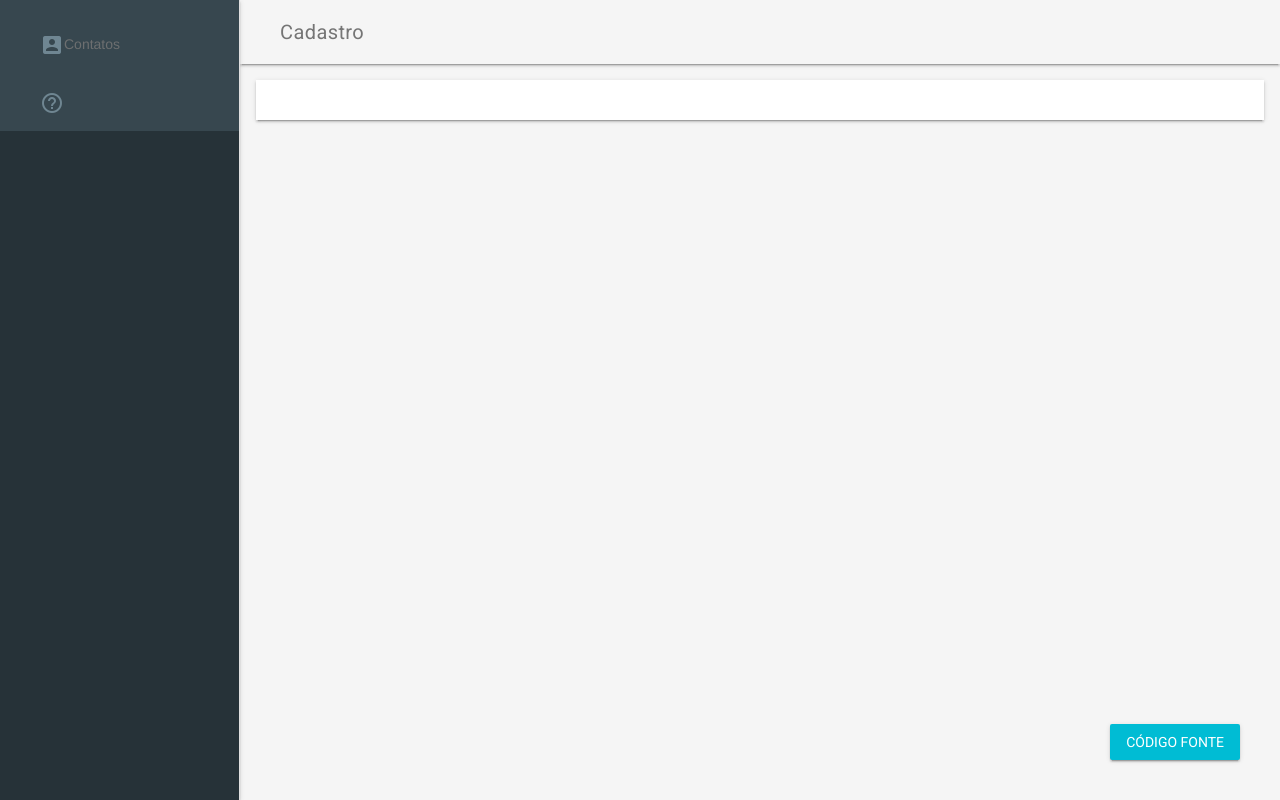
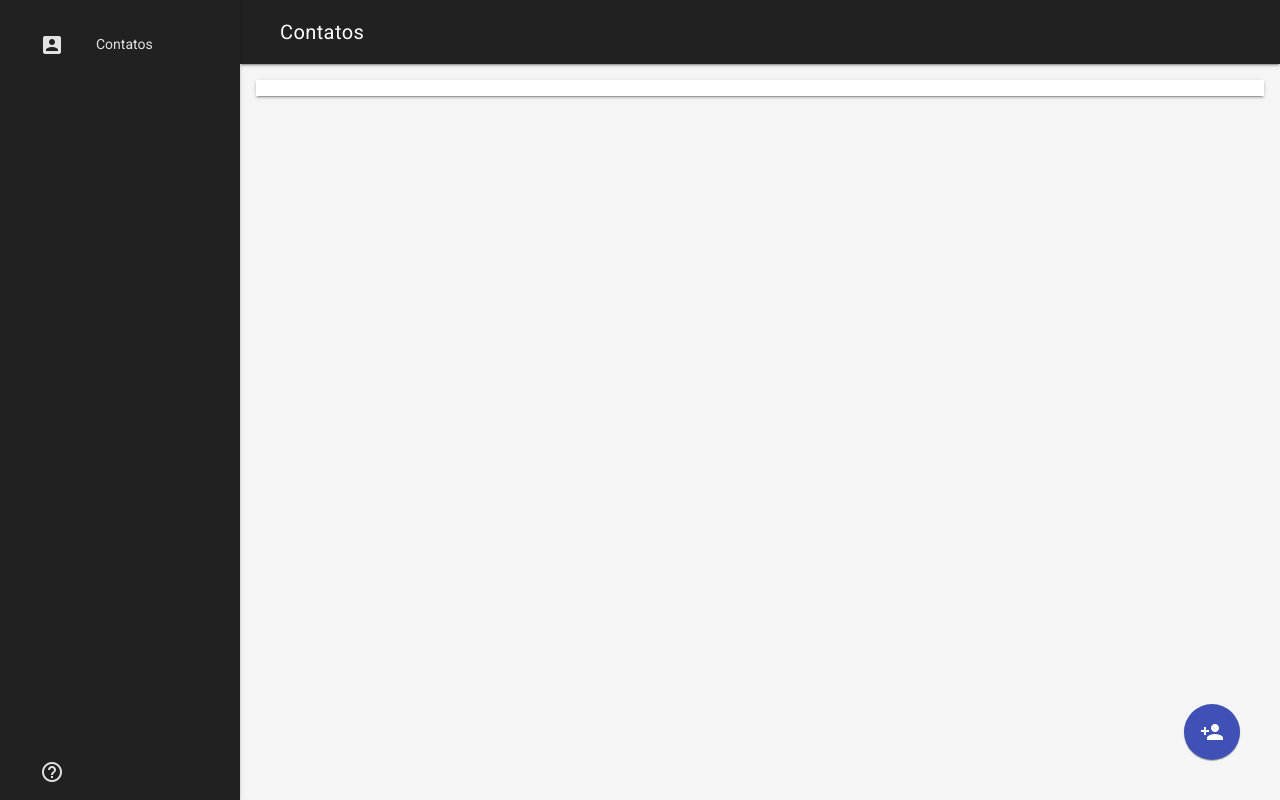
Before and after one commit to Phomint/EngTest, a Django app: page / in a window 1280 px wide. Run offline with Django 3.2, Linux system fonts and the light colour scheme; data that the repository does not hold is empty; parts of the project's set-up code (start-up, migrations or seed data) failed here and were passed over.

Commit message:
Correção de bug na folha de estilos. E upgrade nos templates.

```diff
--- a/website/case/templates/contato/contato_create.html
+++ b/website/case/templates/contato/contato_create.html
@@ -2,7 +2,8 @@
 
 {% block content %}
 <form action='.' method='POST'>{% csrf_token %}
-    {{ form.as_p }}
-    <input type='submit' value='Salvar' />
+  {{ form.as_p }}
+  <input type='submit' value='Salvar' />
+
 </form>
 {% endblock %}
--- a/website/case/templates/contato/contato_list.html
+++ b/website/case/templates/contato/contato_list.html
@@ -1,28 +1,45 @@
 {% extends "base.html" %}
 {% block content %}
-
-
-<div class='col-sm-6 col-sm-offset-3'>
-    <h1>{{ title }}</h1>
+<style>
+  .demo-list-three {
+    width: 1080px;
+  }
+</style>
+<style>
+  #fab {
+    position: fixed;
+    display: block;
+    right: 0;
+    bottom: 0;
+    margin-right: 40px;
+    margin-bottom: 40px;
+    z-index: 900;
+  }
+</style>
 <form method='GET' action=''>
 </form>
 {% for obj in object_list %}
-<div class="row">
-  <div class="col-sm-12">
-    <div class="thumbnail">
-        <div class="caption">
-        {% if obj.draft %}<h3>Staff only: Draft</h3>{% endif %} {% if obj.publish > today %}<h3>Staff Only: Future Post</h3>{% endif %}
-        <h3><a href='{{ obj.get_absolute_url }}'>{{ obj.title }}</a> <small>{{ obj.publish }}</small></h3>
-        {% if obj.user.get_full_name %}<p>Author: {{ obj.user.get_full_name }}</p>{% endif %}
-        <p>{{ obj.content|linebreaks|truncatechars:120 }}</p>
-        <p><a href="{{ obj.get_absolute_url }}" class="btn btn-primary" role="button">Detalhes</a></p>
-      </div>
-    </div>
-  </div>
-<hr/>
-</div>
+<ul class="demo-list-three mdl-list">
+  <li class="mdl-list__item mdl-list__item--three-line">
+    <span class="mdl-list__item-primary-content">
+        <i class="material-icons mdl-list__item-avatar">person</i>
+        <a href='{{ obj.get_absolute_url }}'><span>{{ obj.nome }}</span></a>
+    <span class="mdl-list__item-text-body">
+          {{ obj.celular }} <br>
+          {{ obj.email }}
+        </span>
+    </span>
+
+    <a href="{{ obj.get_absolute_url }}" class="mdl-button mdl-js-button mdl-button--primary">
+  DETALHES
+</a>
+  </li>
+</ul>
 {% endfor %}
 
-</div>
+<a href="" id="fab" class="mdl-button mdl-js-button mdl-button--fab mdl-button--primary">
+     <i class="material-icons">person_add</i>
+    </a>
+
 
 {% endblock content %}
--- /dev/null
+++ b/website/static/css/styles.css
@@ -0,0 +1,64 @@
+/**
+ * Copyright 2015 Google Inc. All Rights Reserved.
+ *
+ * Licensed under the Apache License, Version 2.0 (the "License");
+ * you may not use this file except in compliance with the License.
+ * You may obtain a copy of the License at
+ *
+ *      http://www.apache.org/licenses/LICENSE-2.0
+ *
+ * Unless required by applicable law or agreed to in writing, software
+ * distributed under the License is distributed on an "AS IS" BASIS,
+ * WITHOUT WARRANTIES OR CONDITIONS OF ANY KIND, either express or implied.
+ * See the License for the specific language governing permissions and
+ * limitations under the License.
+ */
+html, body {
+  font-family: 'Roboto', 'Helvetica', sans-serif;
+}
+
+span, a {
+  text-decoration: none !important;
+}
+
+.demo-drawer {
+  border: none;
+}
+
+/* iOS Safari */
+.demo-drawer .mdl-menu__container {
+  z-index: -1;
+}
+
+.demo-drawer .demo-navigation {
+  z-index: -2;
+}
+
+/* iOS Safari */
+.demo-drawer .mdl-menu .mdl-menu__item {
+  display: -webkit-flex;
+  display: -ms-flexbox;
+  display: flex;
+  -webkit-align-items: center;
+  -ms-flex-align: center;
+  align-items: center;
+}
+
+.demo-navigation {
+  -webkit-flex-grow: 1;
+  -ms-flex-positive: 1;
+  flex-grow: 1;
+}
+
+.demo-layout .demo-navigation .mdl-navigation__link:hover {
+  background-color: #311B92;
+}
+
+.demo-navigation .mdl-navigation__link .material-icons {
+  font-size: 24px;
+  margin-right: 32px;
+}
+
+.demo-content {
+  max-width: 1080px;
+}
--- a/website/templates/base.html
+++ b/website/templates/base.html
@@ -1,41 +1,44 @@
+{% load static %}
 <!doctype html>
 <html>
 
 <head>
+  <meta charset="utf-8">
 
+  <meta http-equiv="X-UA-Compatible" content="IE=edge">
+  <meta name="description" content="A front-end template that helps you build fast, modern mobile web apps.">
+  <meta name="viewport" content="width=device-width, initial-scale=1.0, minimum-scale=1.0">
   <title>Paginas de Teste</title>
+  <!-- Tela principal Android e Chrome -->
+  <meta name="mobile-web-app-capable" content="yes">
+  <!-- Tela principal IOS e Safari-->
+  <meta name="apple-mobile-web-app-capable" content="yes">
+  <meta name="apple-mobile-web-app-status-bar-style" content="black">
+  <meta name="apple-mobile-web-app-title" content="Material Design Lite">
 
   <link rel="stylesheet" href="https://fonts.googleapis.com/css?family=Roboto:regular,bold,italic,thin,light,bolditalic,black,medium&amp;lang=en">
   <link rel="stylesheet" href="https://fonts.googleapis.com/icon?family=Material+Icons">
-  <link rel="stylesheet" href="https://code.getmdl.io/1.3.0/material.cyan-light_blue.min.css">
-  <link rel="stylesheet" href="base.css">
-  <style>
-  #view-source {
-    position: fixed;
-    display: block;
-    right: 0;
-    bottom: 0;
-    margin-right: 40px;
-    margin-bottom: 40px;
-    z-index: 900;
-  }
-  </style>
+  <link rel="stylesheet" href="https://code.getmdl.io/1.3.0/material.indigo-deep_purple.min.css">
+  <link rel="stylesheet" href="{% static 'css/styles.css' %}">
+
 
 </head>
+
 <body>
 
   <div class="demo-layout mdl-layout mdl-js-layout mdl-layout--fixed-drawer mdl-layout--fixed-header">
-       <header class="demo-header mdl-layout__header mdl-color--grey-100 mdl-color-text--grey-600">
+    <header class="demo-header mdl-layout__header mdl-color--grey-900 mdl-color-text--white">
       <div class="mdl-layout__header-row">
-           <span class="mdl-layout-title">Cadastro</span>
+        <span class="mdl-layout-title">Contatos</span>
     </header>
 
-       <div class="demo-drawer mdl-layout__drawer mdl-color--blue-grey-900 mdl-color-text--blue-grey-50">
+    <div class="demo-drawer mdl-layout__drawer mdl-color--grey-900 mdl-color-text--white">
 
-         <nav class="demo-navigation mdl-navigation mdl-color--blue-grey-800">
-           <a class="mdl-navigation__link" href=""><i class="mdl-color-text--blue-grey-400 material-icons" role="presentation">account_box</i>Contatos</a>
-           <div class="mdl-layout-spacer"></div>
-           <a class="mdl-navigation__link" href=""><i class="mdl-color-text--blue-grey-400 material-icons" role="presentation">help_outline</i><span class="visuallyhidden">Help</span></a>
+      <nav class="demo-navigation mdl-navigation mdl-color--grey-900">
+        <a class="mdl-navigation__link mdl-color-text--white" href=""><i class="mdl-color-text--white material-icons" role="presentation">account_box</i>Contatos</a>
+        <div class="mdl-layout-spacer">
+        </div>
+        <a class="mdl-navigation__link" href=""><i class="mdl-color-text--white material-icons" role="presentation">help_outline</i><span class="visuallyhidden">Ajuda</span></a>
       </nav>
     </div>
     <main class="mdl-layout__content mdl-color--grey-100">
@@ -50,7 +53,7 @@
     </main>
   </div>
 
-       <a href="https://github.com/Phomint/EngTest" target="_blank" id="view-source" class="mdl-button mdl-js-button mdl-button--raised mdl-js-ripple-effect mdl-button--colored mdl-color-text--white">Código Fonte</a>
   <script src="https://code.getmdl.io/1.3.0/material.min.js"></script>
 </body>
+
 </html>
--- a/website/website/settings.py
+++ b/website/website/settings.py
@@ -119,4 +119,7 @@ USE_TZ = True
 # https://docs.djangoproject.com/en/2.1/howto/static-files/
 
 STATIC_URL = '/static/'
+STATICFILES_DIRS = [
+    os.path.join(BASE_DIR, "static"),
+]
 STATIC_ROOT = os.path.join(os.path.dirname(BASE_DIR), "static_cdn")
--- a/website/website/urls.py
+++ b/website/website/urls.py
@@ -17,7 +17,6 @@ from django.contrib import admin
 from django.urls import path, include
 from django.conf import settings
 from django.conf.urls.static import static
-from case.views import index
 
 urlpatterns = [
     path('admin/', admin.site.urls),
```
Also changed, not shown: website/static/css/base.css (deleted). Lines whose indentation alone changed are shown as unchanged.
